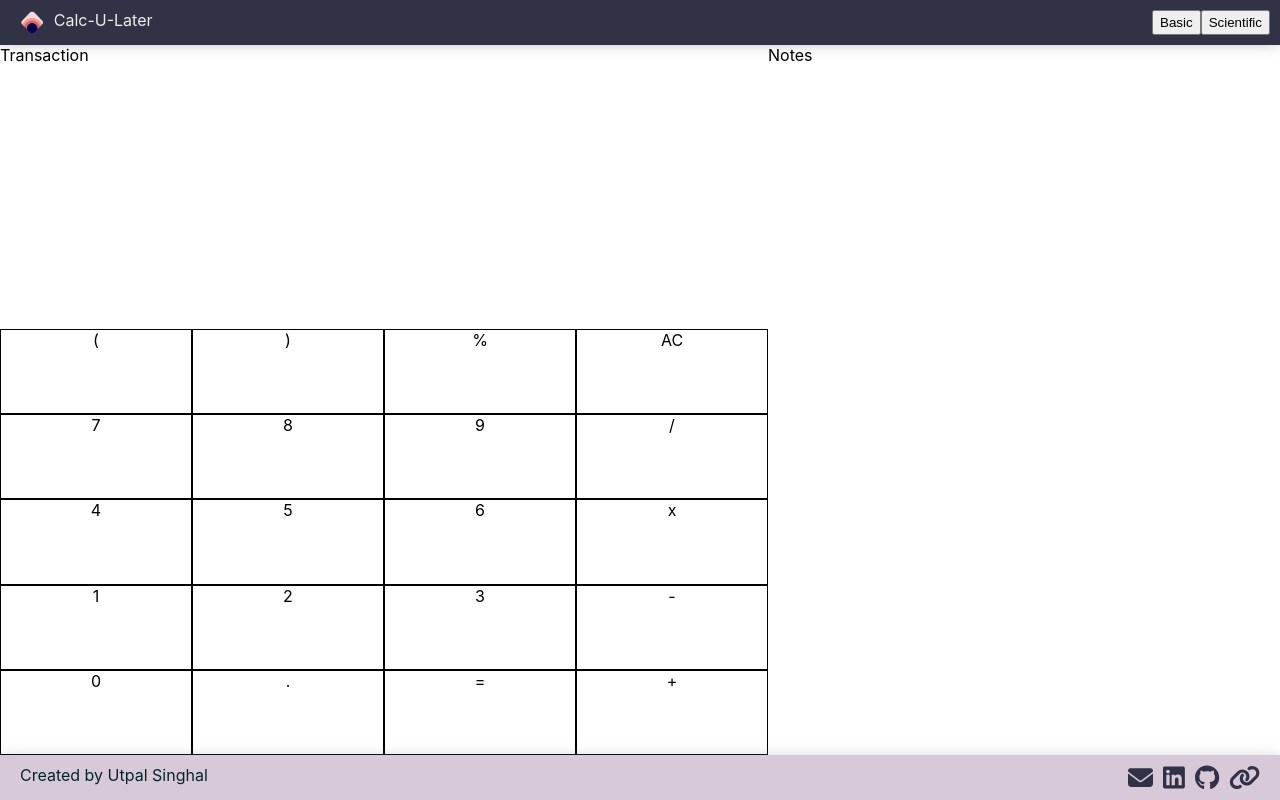
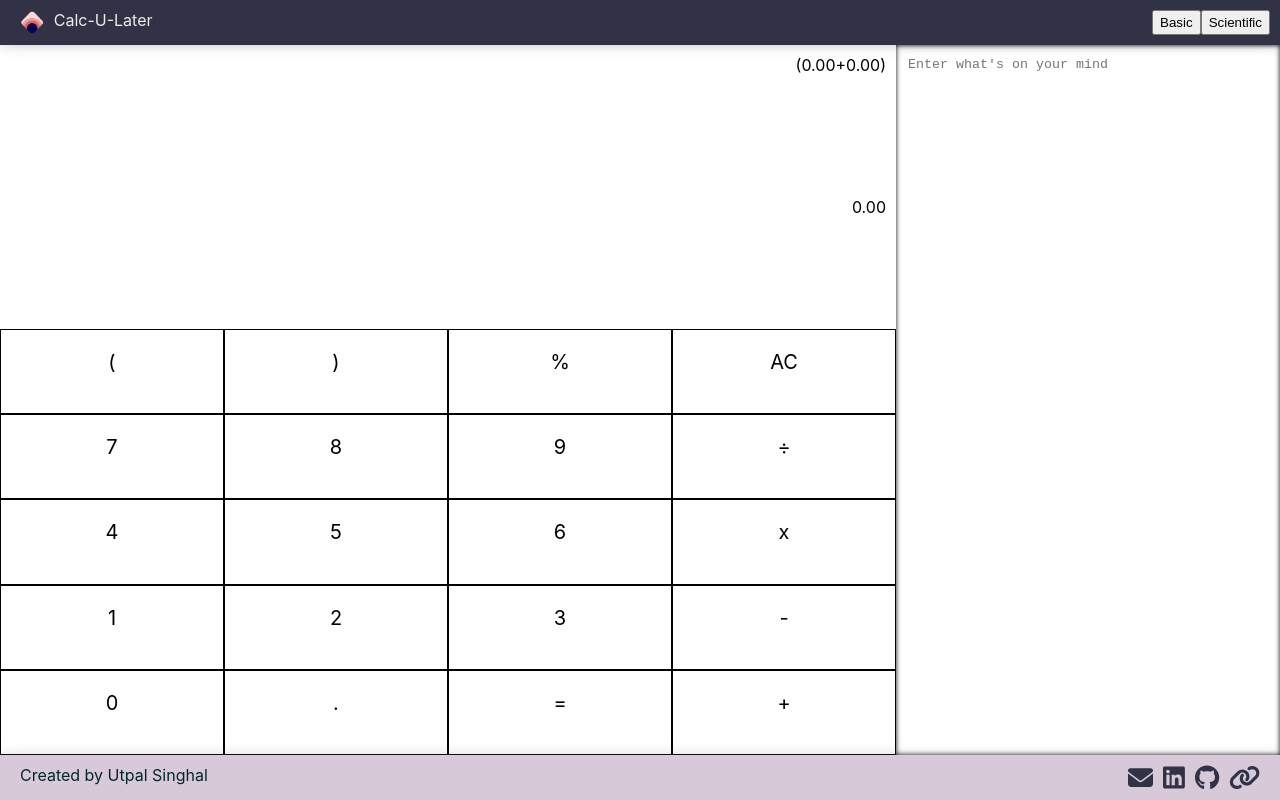
Before and after one commit to utpalsinghal/calc-u-later, a React (Create React App) app: page / in a window 1280 px wide. Built offline with nearby package versions, Linux system fonts and the light colour scheme.

Commit message:
Add textbox next to the calculator for note taking

```diff
--- a/src/App.css
+++ b/src/App.css
@@ -57,27 +57,46 @@
 }
 
 .calculator {
-	width: 60vw;
+	width: 70vw;
 	position: fixed;
 	height: calc(100% - 90px);
 }
-.calculator .keys .row {
+.calculator .keypad .row {
 	display: flex;
 	height: 20%;
 }
-.calculator .keys .row .col {
+.calculator .keypad .row .col {
 	width: 100%;
 	text-align: center;
 	border: black 1px solid;
+	font-size: 20px;
 }
-.transactions {
-	height: 40%;
+.formula {
+	height: calc(20% - 20px);
+	text-align: right;
+	padding: 10px;
 }
-.keys {
+.result {
+	height: calc(20% - 20px);
+	text-align: right;
+	padding: 10px;
+}
+.keypad {
 	height: 60%;
 }
 
 .notes {
-	position: relative;
-	left: 60vw;
+	left: 70vw;
+	width: calc(30vw - 20px);
+	position: fixed;
+	height: calc(100% - 110px);
+	box-shadow: inset 0px 0px 5px black;
+	padding: 10px;
 }
+.notes > textarea {
+	height: 100%;
+	width: 100%;
+	outline: none;
+	border: none;
+	resize: none;
+}
--- a/src/components/Calculator.jsx
+++ b/src/components/Calculator.jsx
@@ -1,43 +1,100 @@
-import React from 'react'
+import React from "react";
 
 const Calculator = () => {
+	const handleOperand = (e) => {
+		alert(e.target.innerText);
+		console.log("ehandleOperand", e);
+	};
+	const handleReset = (e) => {
+		alert(e.target.innerText);
+		console.log("ehandleReset", e);
+	};
+	const handleOperator = (e) => {
+		alert(e.target.innerText);
+		console.log("ehandleOperator", e);
+	};
+	const handleCalculate = (e) => {
+		alert(e.target.innerText);
+		console.log("ehandleCalculate", e);
+	};
 	return (
 		<div className='calculator'>
-      <div className='transactions'>Transaction</div>
-      <div className='keys'>
+			<div className='formula'>(0.00+0.00)</div>
+			<div className='result'>0.00</div>
+			<div className='keypad'>
 				<div className='row'>
-          <div className='col'>{`(`}</div>
-          <div className='col'>{`)`}</div>
-          <div className='col'>{`%`}</div>
-          <div className='col'>{`AC`}</div>
+					<div className='col' onClick={handleOperand}>
+						<p>{`(`}</p>
+					</div>
+					<div className='col' onClick={handleOperand}>
+						<p>{`)`}</p>
+					</div>
+					<div className='col' onClick={handleOperator}>
+						<p>{`%`}</p>
+					</div>
+					<div className='col' onClick={handleReset}>
+						<p>{`AC`}</p>
+					</div>
 				</div>
 				<div className='row'>
-          <div className='col'>{`7`}</div>
-          <div className='col'>{`8`}</div>
-          <div className='col'>{`9`}</div>
-          <div className='col'>{`/`}</div>
+					<div className='col' onClick={handleOperand}>
+						<p>{`7`}</p>
+					</div>
+					<div className='col' onClick={handleOperand}>
+						<p>{`8`}</p>
+					</div>
+					<div className='col' onClick={handleOperand}>
+						<p>{`9`}</p>
+					</div>
+					<div className='col' onClick={handleOperator}>
+						<p>{`÷`}</p>
+					</div>
 				</div>
 				<div className='row'>
-          <div className='col'>{`4`}</div>
-          <div className='col'>{`5`}</div>
-          <div className='col'>{`6`}</div>
-          <div className='col'>{`x`}</div>
+					<div className='col' onClick={handleOperand}>
+						<p>{`4`}</p>
+					</div>
+					<div className='col' onClick={handleOperand}>
+						<p>{`5`}</p>
+					</div>
+					<div className='col' onClick={handleOperand}>
+						<p>{`6`}</p>
+					</div>
+					<div className='col' onClick={handleOperator}>
+						<p>{`x`}</p>
+					</div>
 				</div>
 				<div className='row'>
-          <div className='col'>{`1`}</div>
-          <div className='col'>{`2`}</div>
-          <div className='col'>{`3`}</div>
-          <div className='col'>{`-`}</div>
+					<div className='col' onClick={handleOperand}>
+						<p>{`1`}</p>
+					</div>
+					<div className='col' onClick={handleOperand}>
+						<p>{`2`}</p>
+					</div>
+					<div className='col' onClick={handleOperand}>
+						<p>{`3`}</p>
+					</div>
+					<div className='col' onClick={handleOperator}>
+						<p>{`-`}</p>
+					</div>
 				</div>
 				<div className='row'>
-          <div className='col'>{`0`}</div>
-          <div className='col'>{`.`}</div>
-          <div className='col'>{`=`}</div>
-          <div className='col'>{`+`}</div>
+					<div className='col' onClick={handleOperand}>
+						<p>{`0`}</p>
+					</div>
+					<div className='col' onClick={handleOperand}>
+						<p>{`.`}</p>
+					</div>
+					<div className='col' onClick={handleCalculate}>
+						<p>{`=`}</p>
+					</div>
+					<div className='col' onClick={handleOperator}>
+						<p>{`+`}</p>
 					</div>
 				</div>
 			</div>
-  )
-}
+		</div>
+	);
+};
 
-export default Calculator
+export default Calculator;
--- a/src/components/Header.jsx
+++ b/src/components/Header.jsx
@@ -4,19 +4,23 @@ import { switchMode } from "../redux/calculatorActions";
 import { useDispatch, useSelector } from "react-redux";
 
 const Header = (props) => {
-  const dispatch = useDispatch();
-  const mode = useSelector(state => state.mode);
- console.log('mode', mode);
+	const dispatch = useDispatch();
+	const mode = useSelector((state) => state.mode);
 	const handleToggle = (type) => {
 		dispatch(switchMode(type));
 	};
+	console.log("mode", mode);
 
 	return (
 		<div className='header'>
 			<img src={logo} alt='Logo' className='logo' />
 			<p className='title'>Calc-U-Later</p>
-			<button className="mode-toggle" onClick={(e) => handleToggle("Basic")}>Basic</button>
-			<button className="mode-toggle" onClick={(e) => handleToggle("Scientific")}>Scientific</button>
+			<button className='mode-toggle' onClick={(e) => handleToggle("Basic")}>
+				Basic
+			</button>
+			<button className='mode-toggle' onClick={(e) => handleToggle("Scientific")}>
+				Scientific
+			</button>
 		</div>
 	);
 };
--- a/src/components/Notes.jsx
+++ b/src/components/Notes.jsx
@@ -2,7 +2,9 @@ import React from 'react'
 
 const Notes = () => {
   return (
-    <div className='notes'>Notes</div>
+    <div className='notes'>
+      <textarea placeholder={`Enter what's on your mind`} />
+    </div>
   )
 }
 
```
Lines whose indentation alone changed are shown as unchanged.
